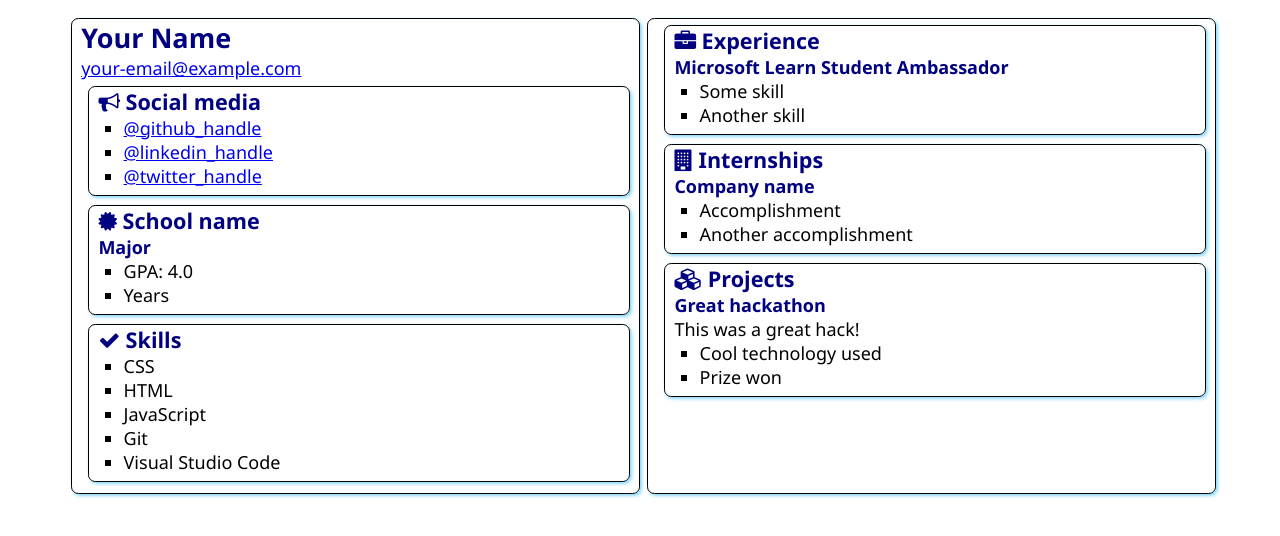
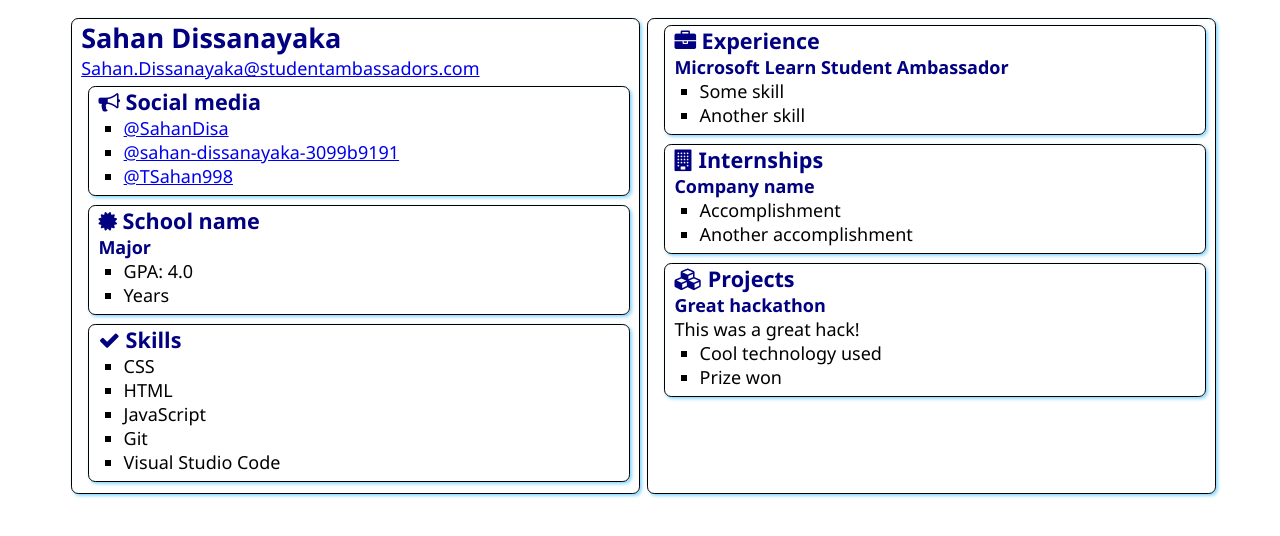
Before and after one commit to SahanDisa/SATechnicalOnboarding, a plain HTML site: page src/index.html in a window 1280 px wide. Drawn offline with Linux system fonts and the light colour scheme.

Commit message:
Update index.html + change name + change sociall media handles

```diff
--- a/src/index.html
+++ b/src/index.html
@@ -12,8 +12,8 @@
 <body>
     <main>
         <article class="box">
-            <h1>Your Name</h1>
-            <div><a href="mailto:your.email@example.com">your-email@example.com</a></div>
+            <h1>Sahan Dissanayaka</h1>
+            <div><a href="mailto:Sahan.Dissanayaka@studentambassadors.com">Sahan.Dissanayaka@studentambassadors.com</a></div>
 
             <section class="box">
                 <h2>
@@ -21,9 +21,9 @@
                     Social media
                 </h2>
                 <ul>
-                    <li><a href="https://github.com/<handle>">@github_handle</a></li>
-                    <li><a href="https://linkedin.com/in/<handle>">@linkedin_handle</a></li>
-                    <li><a href="https://twitter.com/<handle>">@twitter_handle</a></li>
+                    <li><a href="https://github.com/SahanDisa">@SahanDisa</a></li>
+                    <li><a href="https://www.linkedin.com/in/sahan-dissanayaka-3099b9191/">@sahan-dissanayaka-3099b9191</a></li>
+                    <li><a href="https://twitter.com/TSahan998">@TSahan998</a></li>
                 </ul>
             </section>
 
```
